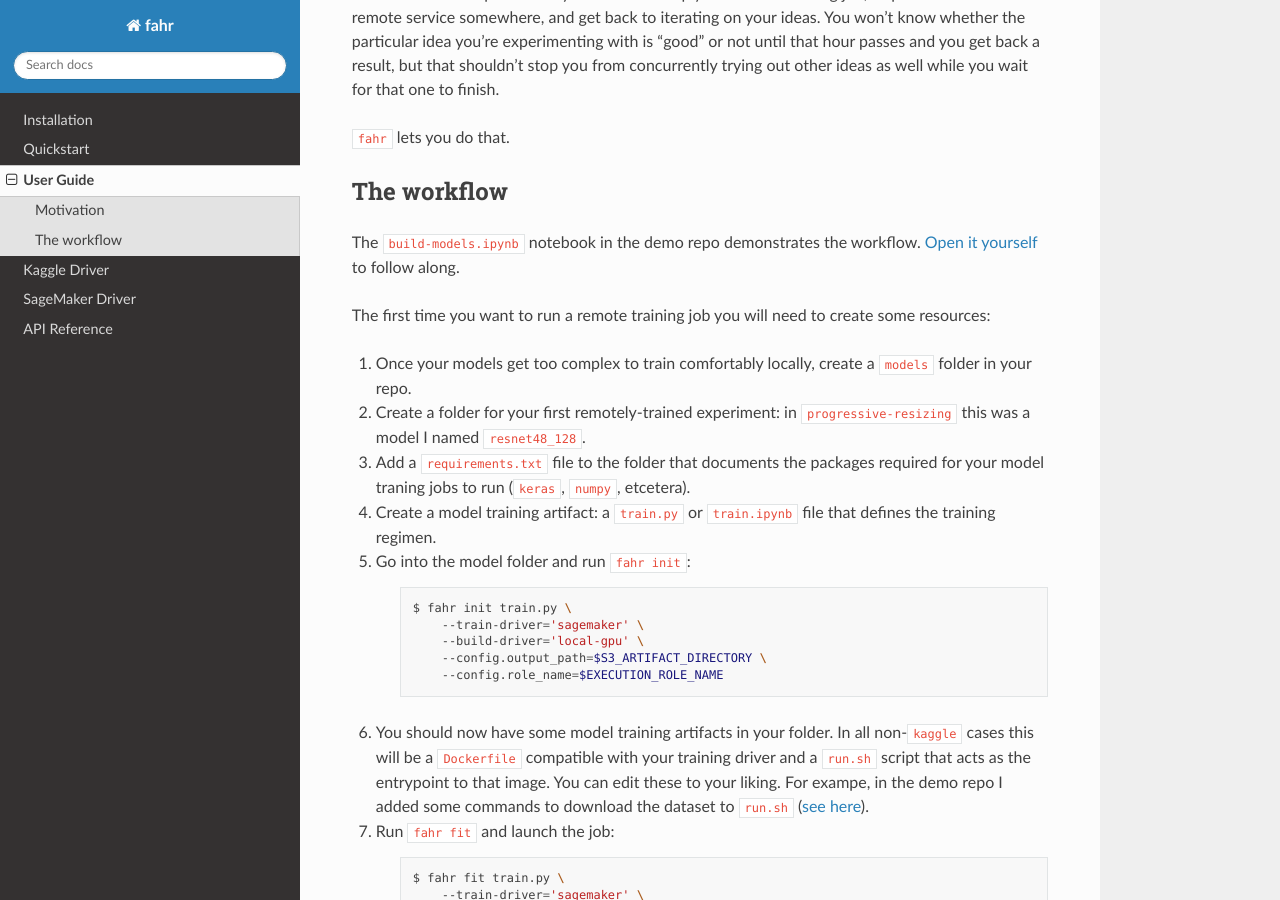
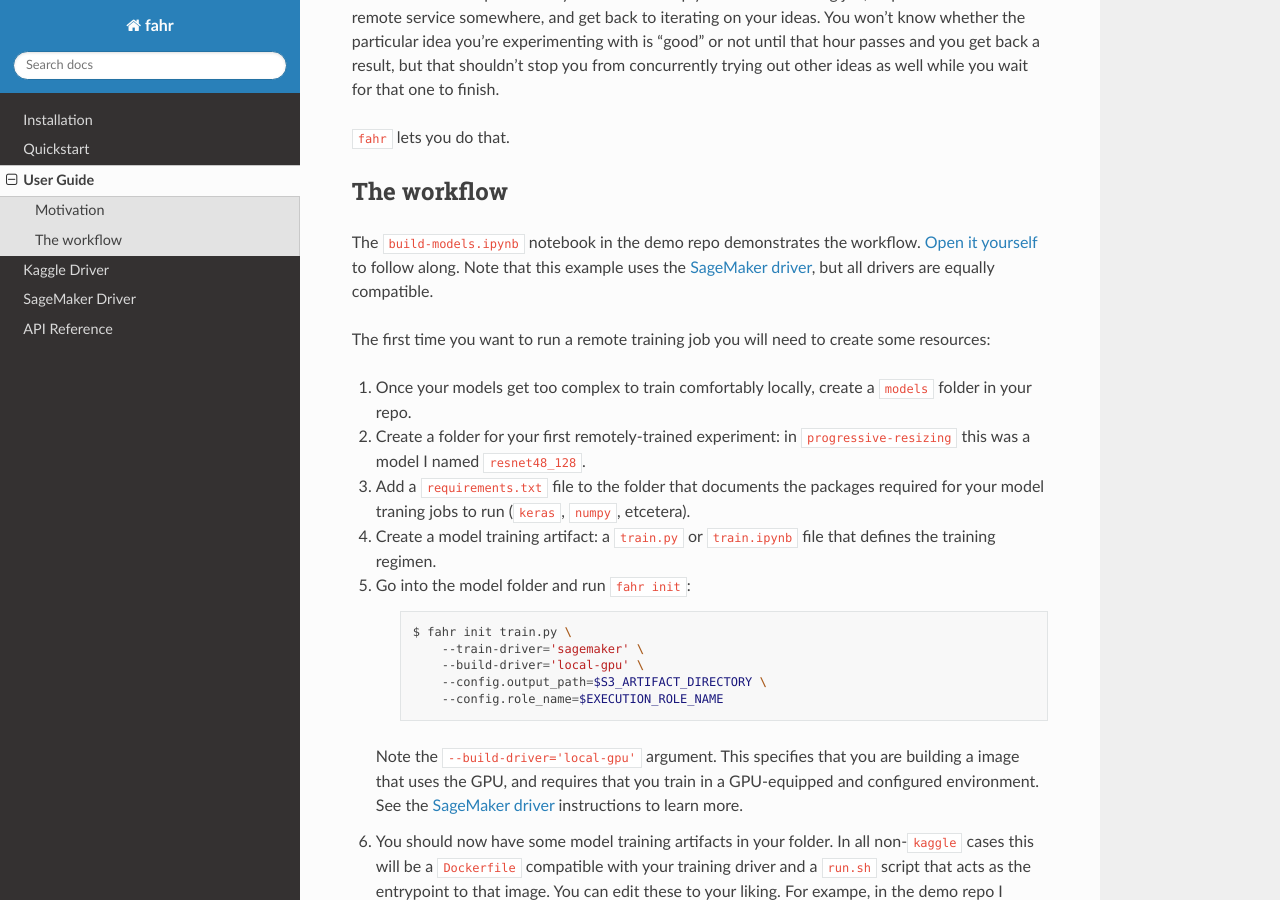
Before and after one commit to ResidentMario/fahr, a Sphinx documentation site: the page built from docs/user_guide.rst, in a window 1280 px wide and 900 px high, scrolled down 788 px. Built offline with Sphinx 7.4.7 and the Read the Docs theme 2.0.0, drawn with Linux system fonts in a browser that asks for light colours.

Commit message:
Finish user guide.

```diff
--- a/docs/user_guide.rst
+++ b/docs/user_guide.rst
@@ -24,7 +24,10 @@ It's a better user experience if you can bundle up your current training job, sh
 The workflow
 ------------
 
-The ``build-models.ipynb`` notebook in the demo repo demonstrates the workflow. `Open it yourself <https://github.com/ResidentMario/progressive-resizing/blob/master/notebooks/build-models.ipynb>`_ to follow along.
+The ``build-models.ipynb`` notebook in the demo repo demonstrates the workflow. `Open it yourself <https://github.com/ResidentMario/progressive-resizing/blob/master/notebooks/build-models.ipynb>`_ to follow along. Note that this example uses the `SageMaker driver`_, but all drivers are equally compatible.
+
+.. _SageMaker driver: https://residentmario.github.io/fahr/drivers/sagemaker.html
+
 
 The first time you want to run a remote training job you will need to create some resources:
 
@@ -42,6 +45,7 @@ The first time you want to run a remote training job you will need to create som
             --config.output_path=$S3_ARTIFACT_DIRECTORY \
             --config.role_name=$EXECUTION_ROLE_NAME
 
+   Note the ``--build-driver='local-gpu'`` argument. This specifies that you are building a image that uses the GPU, and requires that you train in a GPU-equipped and configured environment. See the `SageMaker driver`_ instructions to learn more.
 6. You should now have some model training artifacts in your folder. In all non-``kaggle`` cases this will be a ``Dockerfile`` compatible with your training driver and a ``run.sh`` script that acts as the entrypoint to that image. You can edit these to your liking. For exampe, in the demo repo I added some commands to download the dataset to ``run.sh`` (`see here <https://github.com/ResidentMario/progressive-resizing/blob/master/resnet48_128/run.sh>`_).
 7. Run ``fahr fit`` and launch the job:
 
```
